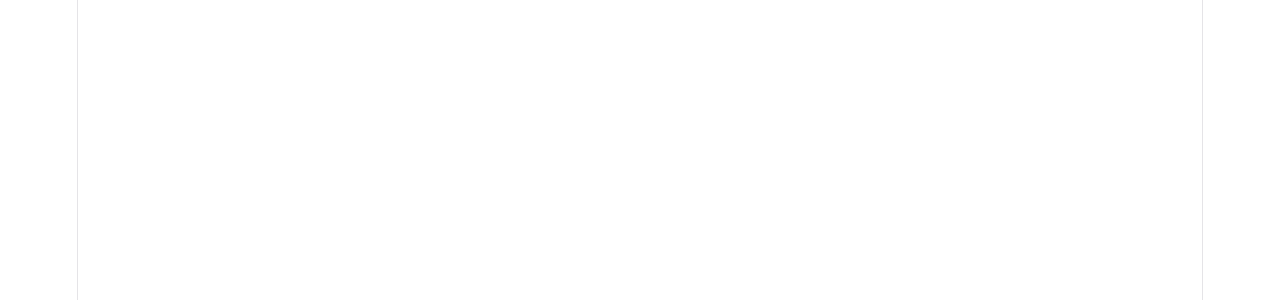
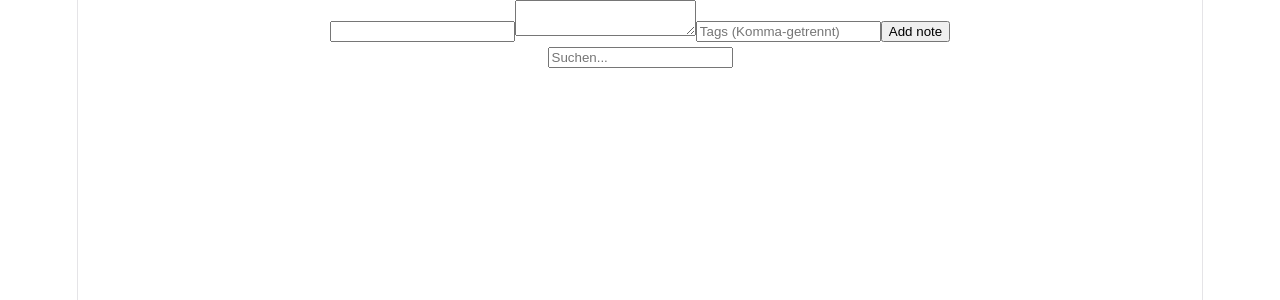
Before and after one commit to Katha-ct26m033/QuickNotes, a Vue app: page / in a window 1280 px wide. Shown: the top 300 px of the page. Built offline with nearby package versions, Linux system fonts and the light colour scheme.

Commit message:
Added input fields and logic for adding new notes

```diff
--- a/src/App.vue
+++ b/src/App.vue
@@ -1,7 +1,18 @@
 <script setup lang="ts">
 import BaseCard from './components/BaseCard.vue'
+import { useNotes } from './composables/useNotes.js'
+import NoteForm from './components/NoteForm.vue'
+
+const { notes, addNote, deleteNote, search, filteredNotes } = useNotes()
+
 </script>
 
 <template>
-  <BaseCard />
+  <BaseCard>
+    <NoteForm @add="addNote" />
+    <input v-model="search" placeholder="Suchen..." />
+    <div v-for="note in filteredNotes" :key="note.id">
+      {{ note.title }} {{ note.content }} {{ note.tags }}
+    </div>
+  </BaseCard>
 </template>
--- /dev/null
+++ b/src/components/NoteForm.vue
@@ -0,0 +1,34 @@
+<script setup>
+import { ref } from 'vue'
+const tippedTitle = ref('')
+const tippedText = ref('')
+const tippedTags = ref('')
+
+const emit = defineEmits(['add'])
+
+function submitNote() {
+  const newTags = tippedTags.value
+  .split(',')
+  .map(tag => tag.trim())
+  .filter(tag => tag !== '')
+
+  emit('add', {
+    title: tippedTitle.value,
+    content: tippedText.value,
+    tags: newTags
+  })
+  tippedTitle.value = '';
+  tippedText.value = '';
+  tippedTags.value = '';
+}
+
+</script>
+
+<template>
+    <form @submit.prevent="submitNote">
+        <input v-model="tippedTitle"/>
+        <textarea v-model="tippedText"></textarea>
+        <input v-model="tippedTags" placeholder="Tags (Komma-getrennt)"/>
+        <button type="submit">Add note</button>
+    </form>
+</template>
--- a/src/composables/useNotes.js
+++ b/src/composables/useNotes.js
@@ -1,4 +1,4 @@
-import { computed } from 'vue'
+import { ref, computed } from 'vue'
 import { useLocalStorage } from './useLocalStorage.js'
 
 export function useNotes() {
--- a/src/types/notes.ts
+++ b/src/types/notes.ts
@@ -4,3 +4,5 @@
   content: string
   tags: string[]
 }
+
+// id: string mit crypto.randomUUID(); Vorteil: garantiert eindeutig auch über Reloads/Imports hinweg
```
Also changed, not shown: src/components/NoteCard.vue (added).
